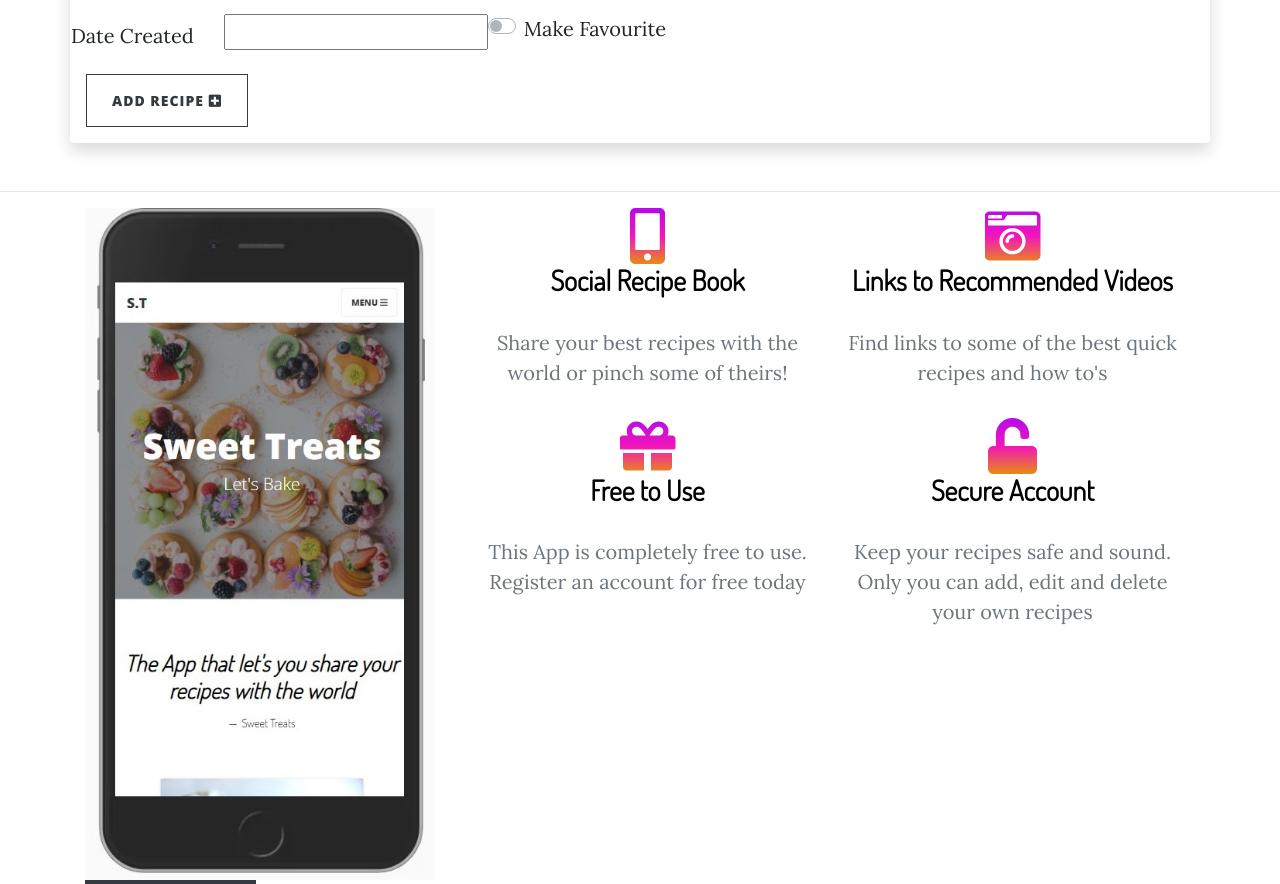
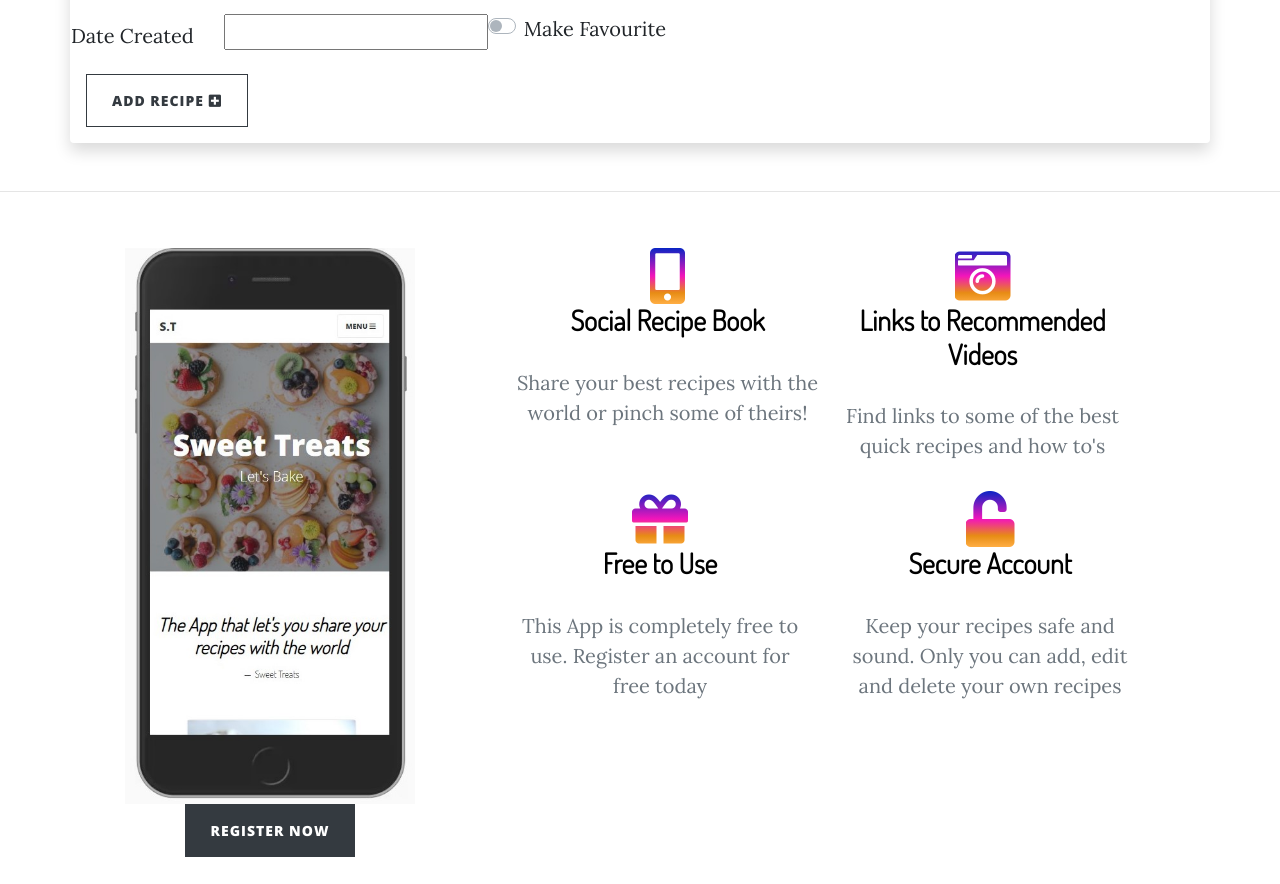
Before and after one commit to LRomero2/Sweet-Treats, a Flask app: page /add_recipe in a window 1280 px wide. Shown: the part 1137-2021 px from the top of the page. Run offline with Flask 2, Linux system fonts and the light colour scheme; data that the repository does not hold is empty; some libraries are stand-ins or nearby versions.

Commit message:
Finished styling the features container.

```diff
--- a/static/css/css/clean-blog.css
+++ b/static/css/css/clean-blog.css
@@ -467,9 +467,9 @@ div #register-button {
 }
 
 #features i{
- background:-moz-linear-gradient(top, #b609eb 0%,  #f315bb 50%, #e78c14 100%);
-        background: -webkit-linear-gradient(top, #b609eb 0%,  #f315bb 50%, #e78c14 100%);
-        background: linear-gradient(top, #b609eb 0%,  #f315bb 50%, #e78c14 100%);
+ background:-moz-linear-gradient(top, #0925c4 0%,  #f315bb 50%, #e78c14 80%, #ffae44 100%);
+        background: -webkit-linear-gradient(top, #0925c4 0%,  #f315bb 50%, #e78c14 80%, #ffae44 100%);
+        background: linear-gradient(top, #0925c4 0%,  #f315bb 50%, #e78c14 80%, #ffae44 100%);
         -webkit-background-clip: text;
         -moz-background-clip: text;
         background-clip: text;
@@ -546,3 +546,16 @@ width:60%;
 div#search-bar-input{
     width:40%;
 }
+
+div.device-mockup{
+    padding:40px;
+}
+
+div#feature-items{
+    padding:40px;
+}
+
+.no-gutters{
+     margin-right: 0;
+  margin-left: 0;
+}
--- a/templates/base.html
+++ b/templates/base.html
@@ -129,26 +129,27 @@
 
 <hr>
 
+
   <section class="features" id="features">
     <div class="container">
-      <div class="row">
+      <div class="row no-gutters">
         <div class="col-lg-4 justify-content-center">
           <div class="device-container">
-            <div class="device-mockup iphone6_plus portrait white">
-              <div class="device">
-                <div class="screen justify-content-center">
+            <div class="device-mockup">
+              <div class="device justify-content-center">
+                <div class="screen">
                   <img src="{{ url_for('static', filename='imgs/stdemoimg.jpg') }}" class="img-fluid" alt="">
                 </div>
-                <div class="button justify-content-center">
+                <div class="button text-center">
                    <a href="{{ url_for('register') }}" class="btn btn-dark">Register Now</a>
                 </div>
               </div>
             </div>
           </div>
         </div>
-        <div class="col-lg-8 justify-content-center">
+        <div class="col-lg-8 justify-content-center" id="feature-items">
           <div class="container-fluid">
-            <div class="row">
+            <div class="row no-gutters">
               <div class="col-lg-6">
                 <div class="feature-item">
                   <h3 class="text-center"><i class="fas fa-mobile-alt fa-2x text-center"></i><br>Social Recipe Book</h3>
--- a/templates/profile.html
+++ b/templates/profile.html
@@ -49,8 +49,8 @@
     <div class="card-header" id="headingOne">
       <h2 class="mb-0">
         <button class="btn btn-link btn-block text-left" type="button" data-toggle="collapse" data-target="#collapseOne" aria-expanded="true" aria-controls="collapseOne">
-          {% for recipe in recipes %}
         </button>
+        {% for recipe in recipes %}
       </h2>
     </div>
 
```
